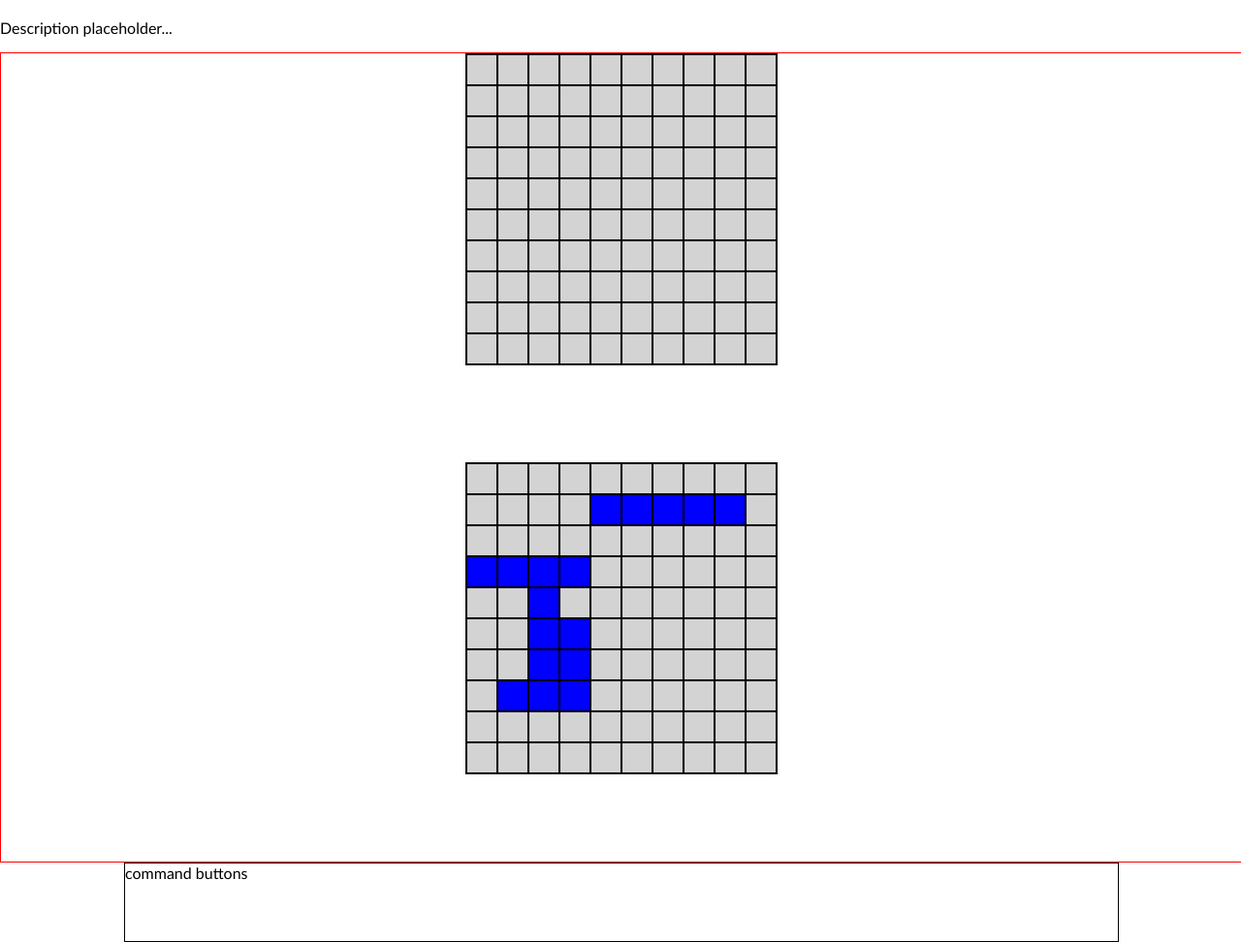
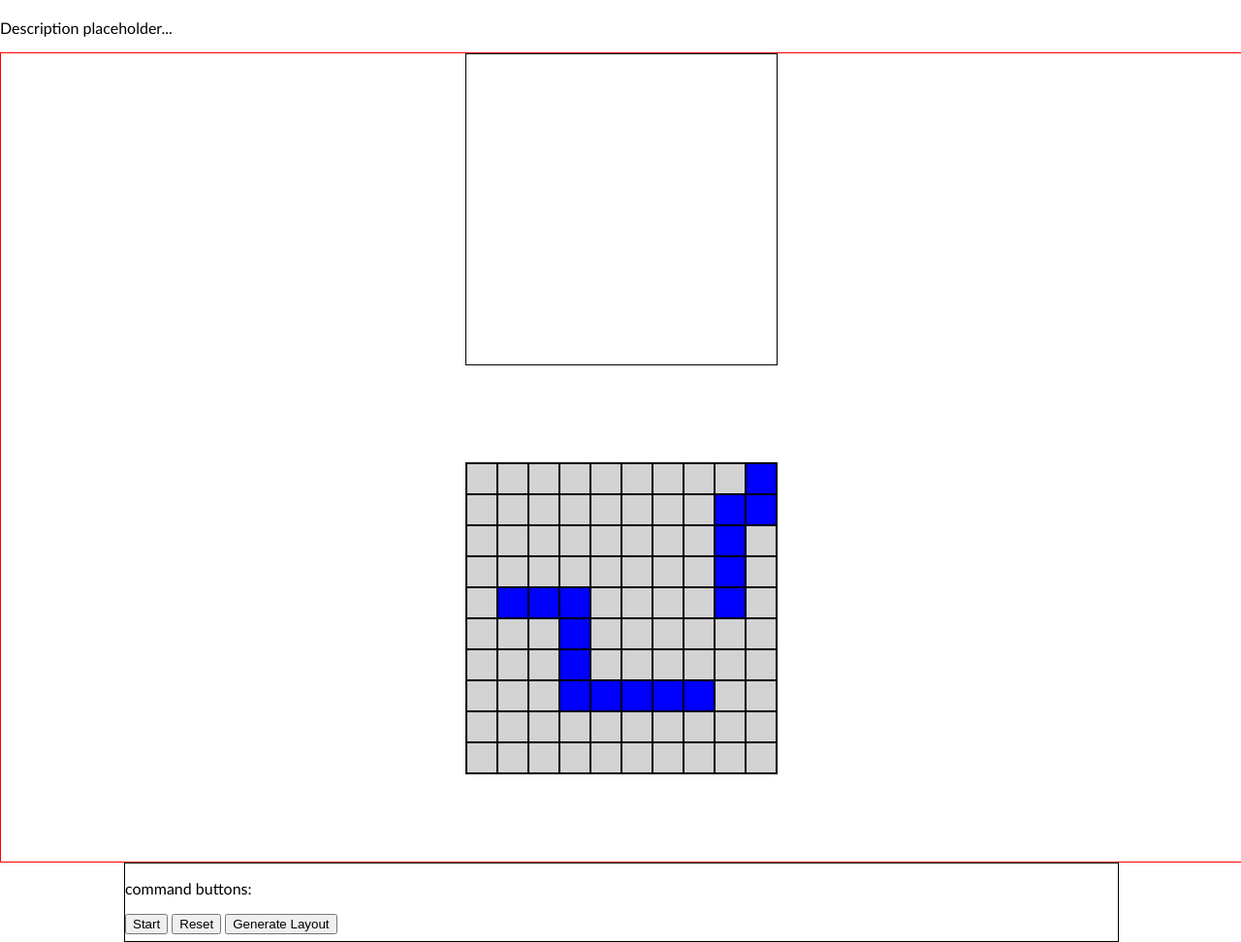
Before and after one commit to Neo319/project-battleship, a website with bundled scripts: page index.html in a window 1280 px wide. Shown: the part 63-1035 px from the top of the page at 97% size. Built offline with nearby package versions, Linux system fonts and the light colour scheme.

Commit message:
refactor code strucure: player objects exist in index.js

```diff
--- a/DOM_logic/command_buttons.js
+++ b/DOM_logic/command_buttons.js
@@ -1,17 +1,24 @@
 import gameManager from "./gameManager.js";
 import boardDisplayer from "./board_displayer.js";
+import layoutGenerator from "./layout_generation.js";
 
 //module in charge of command buttons
 
-export default function commandButtons (button) {
-    //"button shows which button was clicked"
+export default function commandButtons (button, player) {
+    //"button" shows which button was clicked
+    //"player" is used to pass the player object here
+
+    const playerBoardAddress = document.getElementById("playerBoard");
 
     if (button === "start") {
         // button used to initiate the game with layout
+        gameManager(player, cpu);
     }
 
     else if (button === "layout") {
         // generate random layout for ships
+        layoutGenerator(player);
+        boardDisplayer(1, playerBoardAddress, player);
 
     }
 
--- a/DOM_logic/gameManager.js
+++ b/DOM_logic/gameManager.js
@@ -1,34 +1,18 @@
-import Player from "../game_logic/player.js";
 import boardDisplayer from "./board_displayer.js";
 import layoutGenerator from "./layout_generation.js";
 
-const gameManager = function () {
-    console.log("foo");
+const gameManager = function (player, cpu) {
 
     //initial game setup
 
-    const player = new Player(1);
-    const cpu = new Player(2);
+
 
     const playerBoardAddress = document.getElementById("playerBoard");
     const cpuBoardAddress = document.getElementById("cpuBoard");
 
-    //to begin with, use predetermined coordinates
-    function _initialLayout(player) {
+    //generate CPU's layout
+    layoutGenerator(cpu);
 
-        player.board.placeShipVertical(2, 4, 2);
-
-        player.board.placeShipHorizontal(1, 0, 3);
-        player.board.placeShipVertical(8, 3, 3);
-
-        player.board.placeShipVertical(4, 5, 4);
-
-        player.board.placeShipHorizontal(1, 2, 5);
-
-    }
-
-    _initialLayout(player);
-    _initialLayout(cpu);
 
     boardDisplayer(1, playerBoardAddress, player);
     boardDisplayer(2, cpuBoardAddress, cpu);
@@ -136,18 +120,13 @@ const gameManager = function () {
         });
     }
 
-
     //where the game is finally initiated
-
-    // doPlayerTurn();
+    doPlayerTurn();
 
 
 
     //testing
 
-    console.log(layoutGenerator(player));
-    boardDisplayer(1, playerBoardAddress, player);
-
 
 }
 
--- a/index.html
+++ b/index.html
@@ -20,7 +20,14 @@
     </div>
 
 
-    <div id="buttons">command buttons</div>
+    <div id="buttons">
+        <p>command buttons:</p>
+
+        <button id="start">Start</button>
+        <button id="reset">Reset</button>
+        <button id="layout">Generate Layout</button>
+
+    </div>
 
     <script type="module" src="index.js"></script>
 </body>
--- a/index.js
+++ b/index.js
@@ -1,5 +1,26 @@
+import commandButtons from "./DOM_logic/command_buttons.js";
 import gameManager from "./DOM_logic/gameManager.js";
+import Player from "./game_logic/player.js";
 
+//player objects that will be passed around
+const player = new Player(1);
+const cpu = new Player(2);
 
-console.log("bar");
-gameManager();
+//buttons
+const start = document.getElementById('start')
+const reset = document.getElementById('reset')
+const layout = document.getElementById('layout');
+
+//add event listeners for command buttons
+start.addEventListener('click', () => {
+    commandButtons("start")
+});
+reset.addEventListener('click', () => {
+    commandButtons("reset")
+});
+layout.addEventListener('click', () => {
+    commandButtons('layout', player)
+});
+
+//give player initial layout
+commandButtons('layout', player);
```
Also changed, not shown: DOM_logic/layout_generation.js (+2 -15 lines).
